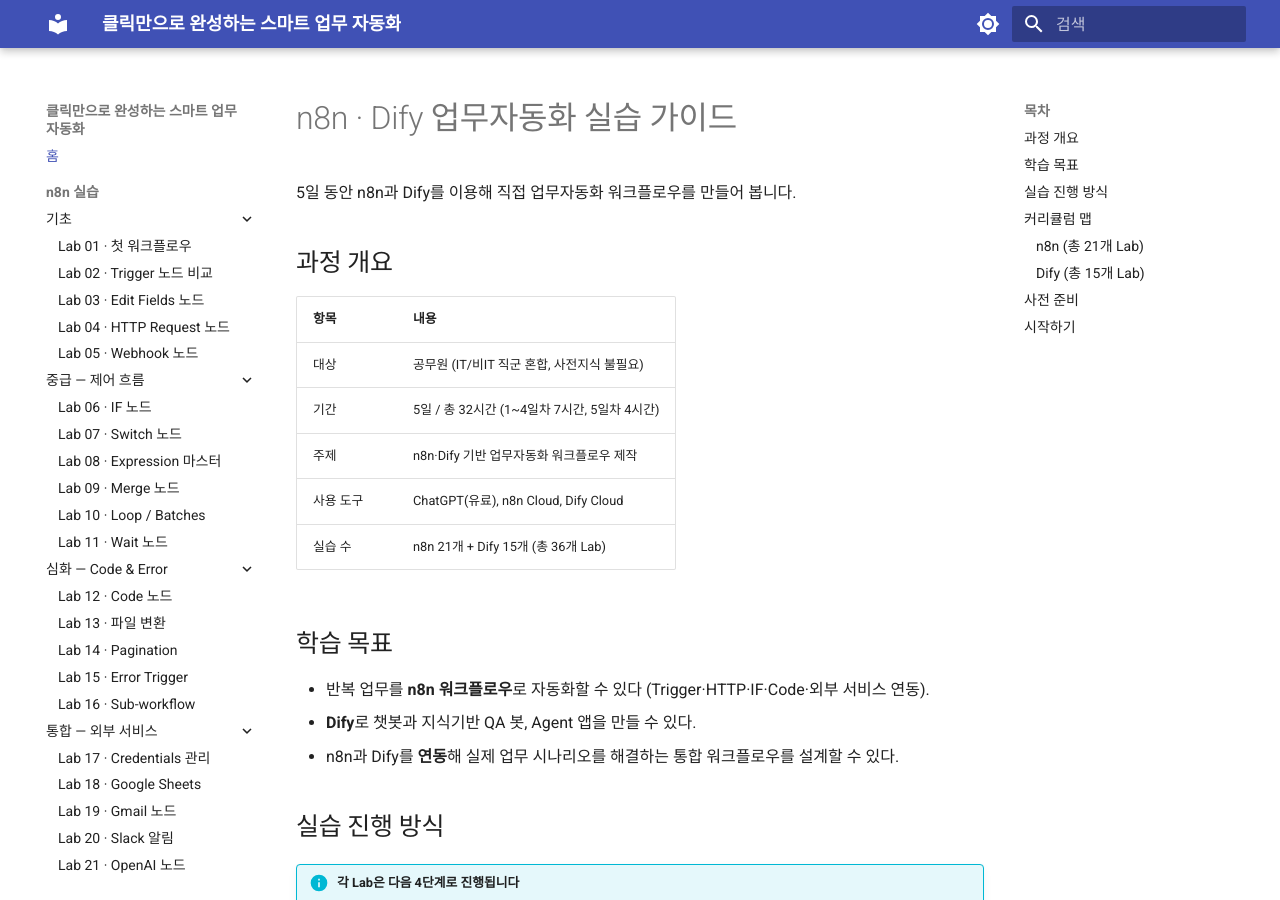
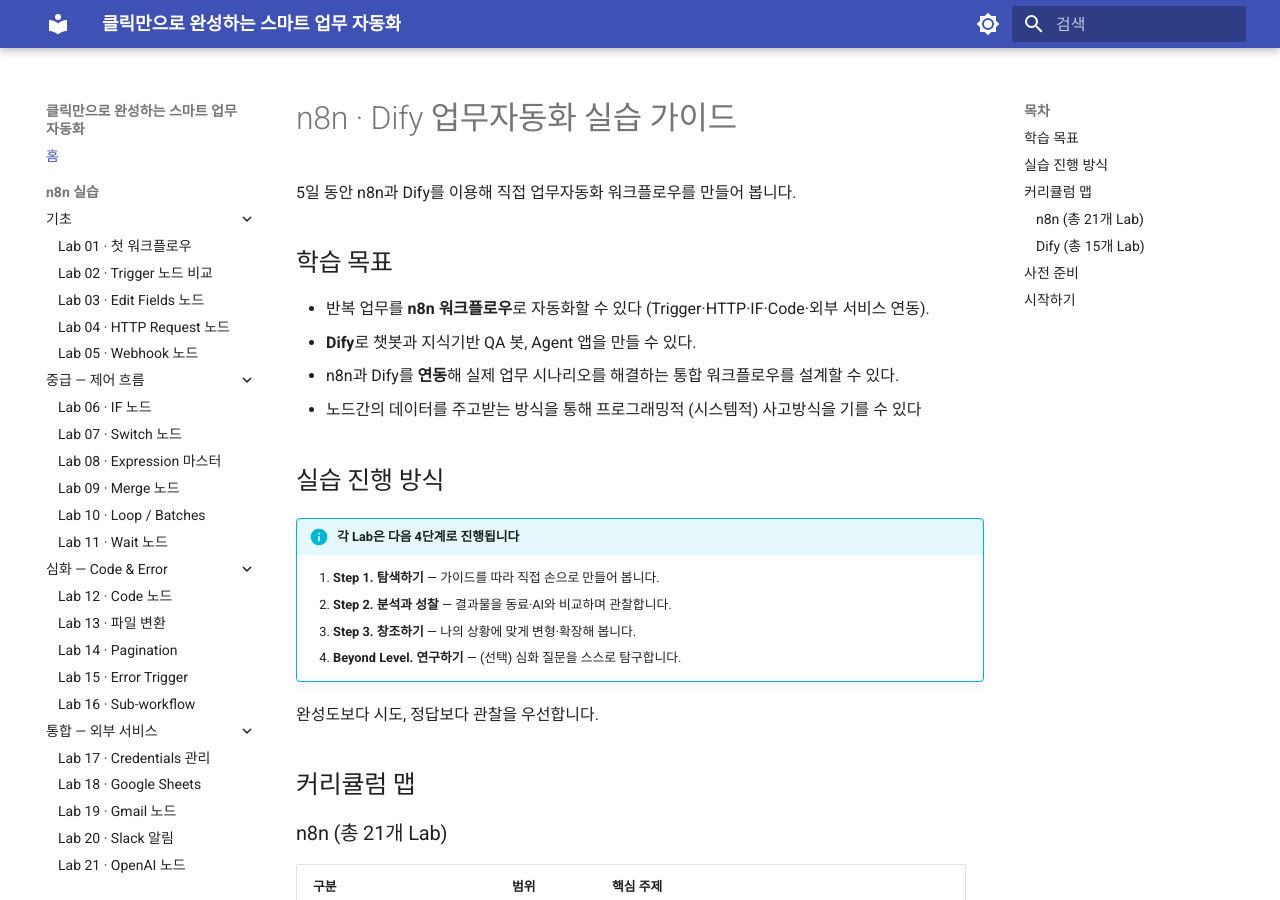
Before and after one commit to gamzaedu/lab_guide_n8n_dify, an MkDocs documentation site: the page built from docs/index.md, in a window 1280 px wide and 900 px high. Built offline with MkDocs 1.6.1 and Material for MkDocs 9.7.7, drawn with Linux system fonts in a browser that asks for light colours.

Commit message:
index 수정

```diff
--- a/docs/index.md
+++ b/docs/index.md
@@ -1,22 +1,13 @@
 # n8n · Dify 업무자동화 실습 가이드
 
 5일 동안 n8n과 Dify를 이용해 직접 업무자동화 워크플로우를 만들어 봅니다.
-
-## 과정 개요
-
-| 항목 | 내용 |
-|------|------|
-| 대상 | 공무원 (IT/비IT 직군 혼합, 사전지식 불필요) |
-| 기간 | 5일 / 총 32시간 (1~4일차 7시간, 5일차 4시간) |
-| 주제 | n8n·Dify 기반 업무자동화 워크플로우 제작 |
-| 사용 도구 | ChatGPT(유료), n8n Cloud, Dify Cloud |
-| 실습 수 | n8n 21개 + Dify 15개 (총 36개 Lab) |
 
 ## 학습 목표
 
 - 반복 업무를 **n8n 워크플로우**로 자동화할 수 있다 (Trigger·HTTP·IF·Code·외부 서비스 연동).
 - **Dify**로 챗봇과 지식기반 QA 봇, Agent 앱을 만들 수 있다.
 - n8n과 Dify를 **연동**해 실제 업무 시나리오를 해결하는 통합 워크플로우를 설계할 수 있다.
+- 노드간의 데이터를 주고받는 방식을 통해 프로그래밍적 (시스템적) 사고방식을 기를 수 있다
 
 ## 실습 진행 방식
 
```
